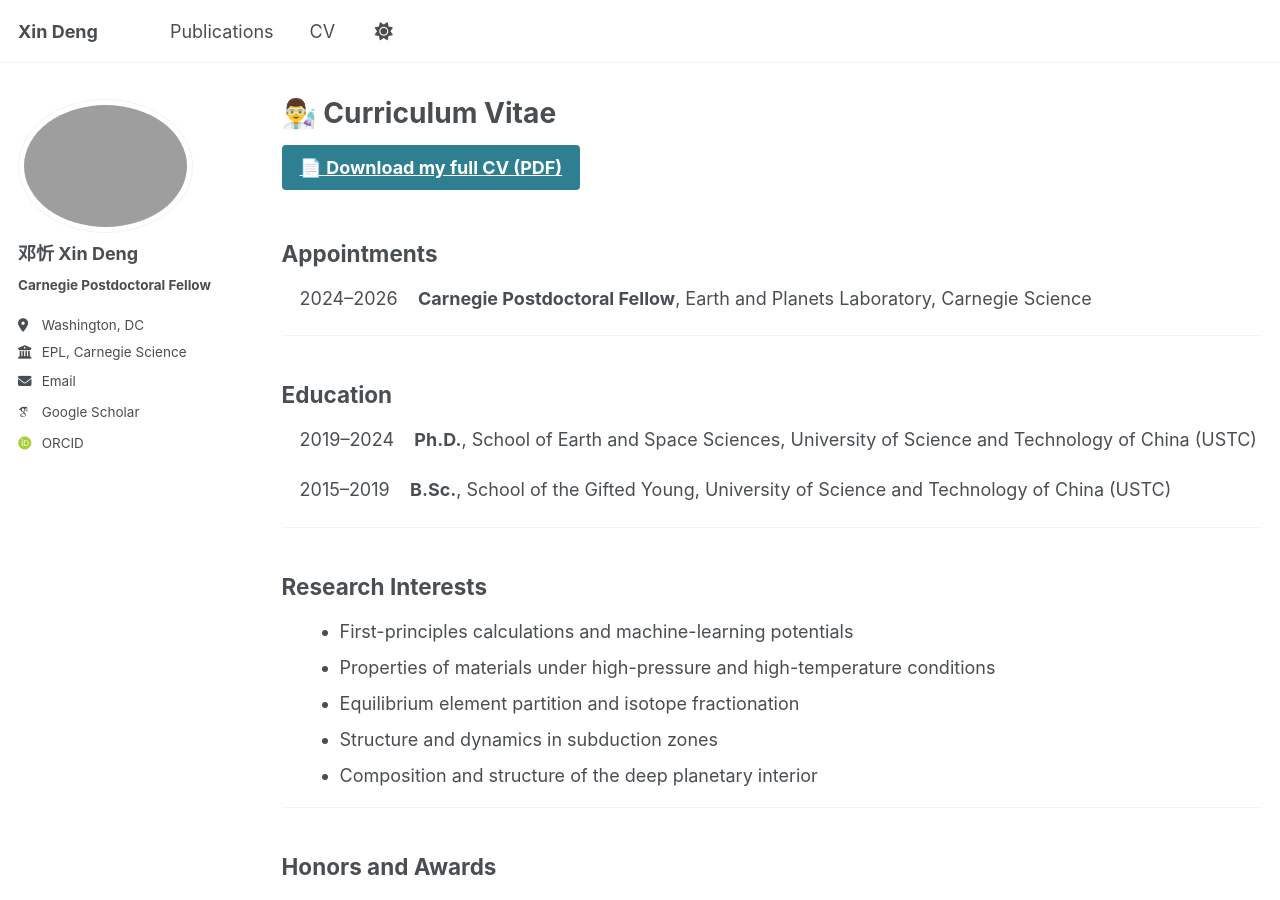
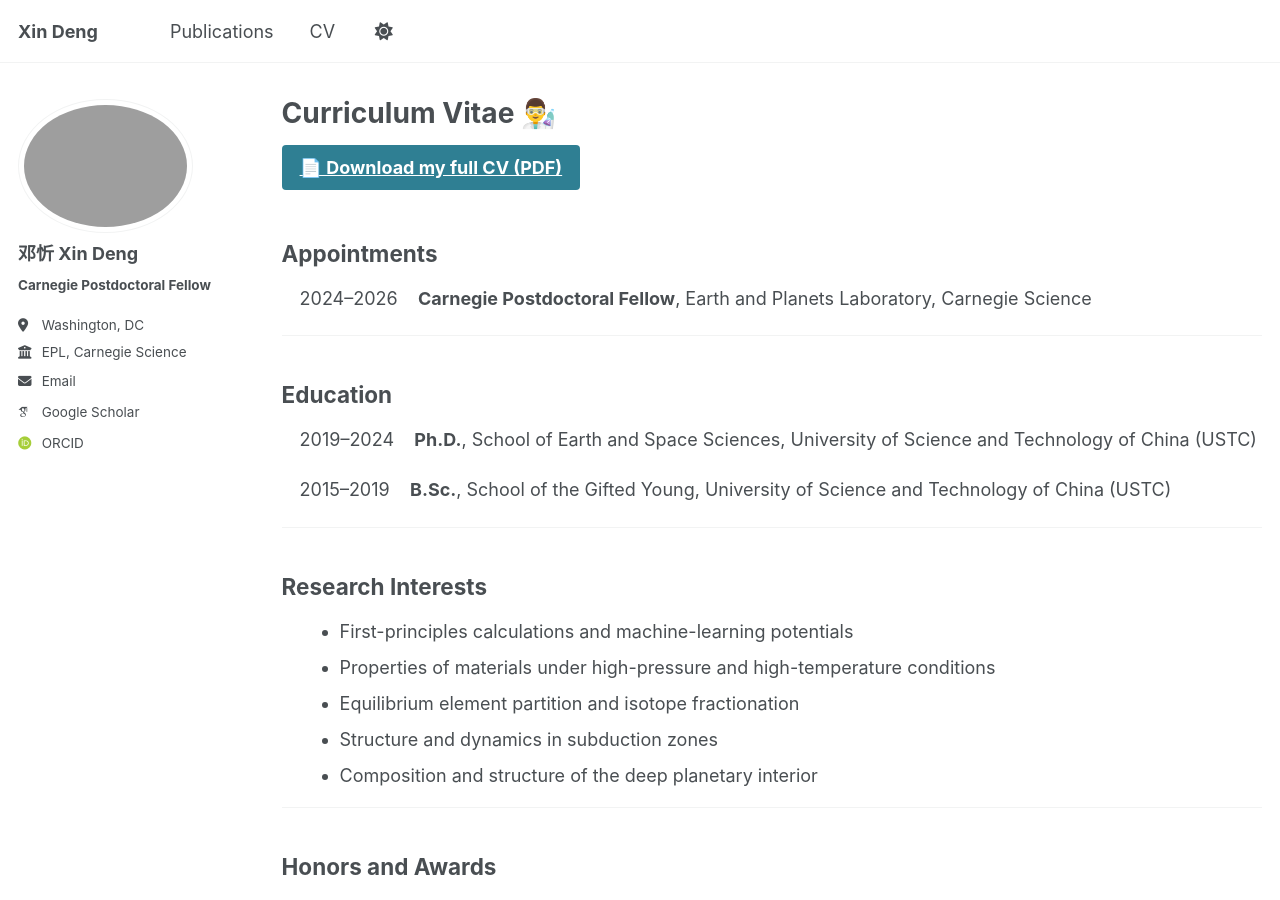
Before and after one commit to x1nd3ng/x1nd3ng.github.io, a Jekyll site: the page built from _pages/cv.md, in a window 1280 px wide and 900 px high. Built offline with Jekyll 4.4.1, drawn with Linux system fonts in a browser that asks for light colours; some web fonts are replaced; a script that is not in the unit is left out.

Commit message:
Update cv.md

```diff
--- a/_pages/cv.md
+++ b/_pages/cv.md
@@ -1,6 +1,6 @@
 ---
 layout: archive
-title: "👨‍🔬 Curriculum Vitae"
+title: "Curriculum Vitae 👨‍🔬"
 permalink: /cv/
 author_profile: true
 toc: true
```
